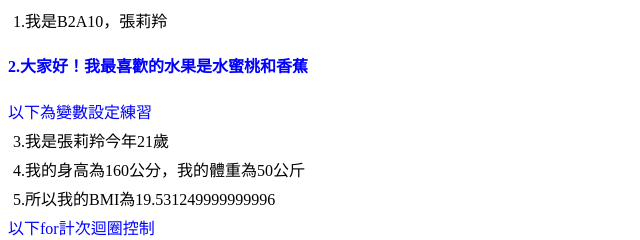
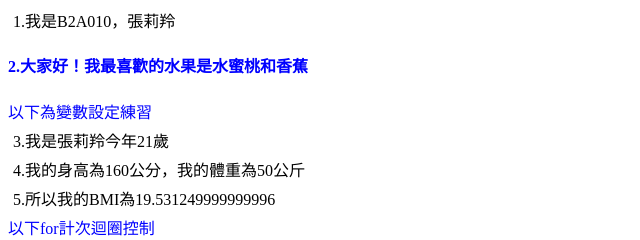
Before and after one commit to lilingchang/lilingchang.github.io, a plain HTML site: page B2A10/B2A10/課堂作業05/index.html in a window 1280 px wide. Shown: the top 240 px of the page, 0-640 px from the left. Drawn offline with Linux system fonts and the light colour scheme.

Commit message:
Add files via upload

```diff
--- a/B2A10/B2A10/課堂作業05/index.html
+++ b/B2A10/B2A10/課堂作業05/index.html
@@ -32,7 +32,7 @@
         sum += i;
         }
 
-        document.write("<p>1.我是B2A10，張莉羚</p>");
+        document.write("<p>1.我是B2A010，張莉羚</p>");
         document.write("<p><h4>2.大家好！我最喜歡的水果是水蜜桃和香蕉</h4></p>");
         document.write("<div>以下為變數設定練習</div>");
         document.write("<p>3.我是" + myName + "今年" + myAge + "歲" + "</p>");
```
